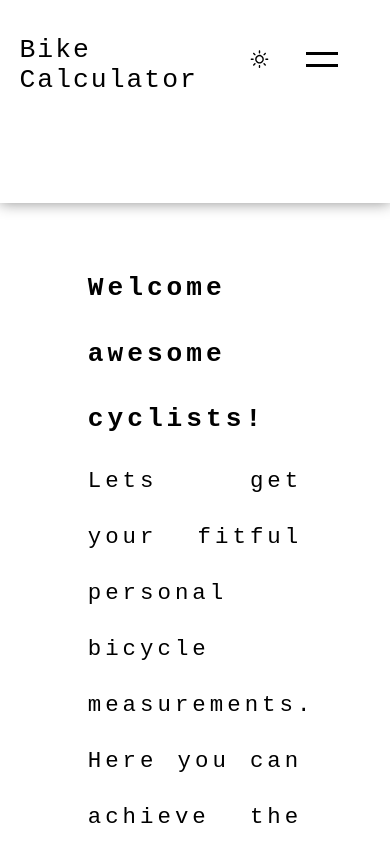
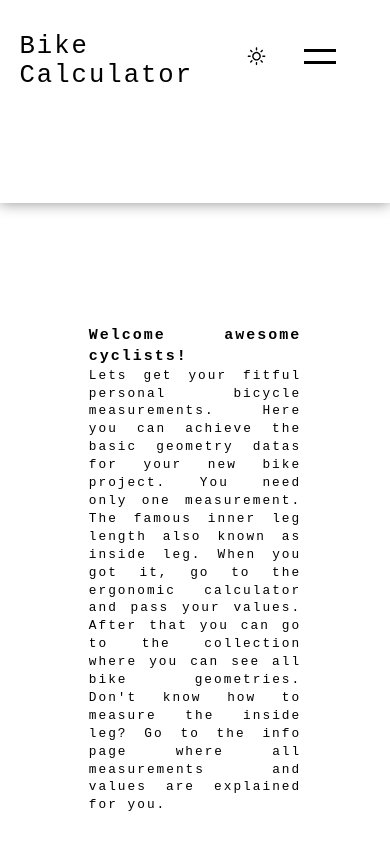
Before and after one commit to thisKonrad/bike_geometry, a Next.js app: page / in a window 390 px wide. Shown: the top 844 px of the page. Built offline with nearby package versions, Linux system fonts and the light colour scheme.

Commit message:
responsive except Details page

```diff
--- a/pages/index.jsx
+++ b/pages/index.jsx
@@ -24,7 +24,7 @@ export default function Home() {
         After that you can go to the collection where you can see
         all bike geometries.
         Don't know how to measure the inside leg?
-        Go to the info page where all measurements and values are explainde for you.</p>
+        Go to the info page where all measurements and values are explained for you.</p>
       </article>
     </section>
     </main>
--- a/pages/info/index.jsx
+++ b/pages/info/index.jsx
@@ -158,8 +158,8 @@ export default function Information() {
 
 
   return (<>
-    <Header
-  currentPageTitle={'Information'}>
+  <Header
+    currentPageTitle={'Information'}>
   </Header>
   <main className={styles.main}>
     <Accordeon
--- a/styles/HeaderStyle.module.css
+++ b/styles/HeaderStyle.module.css
@@ -93,7 +93,6 @@
     display: none;
     justify-content: center;
     position: fixed;
-    font-size: 110%;
     width: 100%;
     height: 24%;
     top: 0;
@@ -123,10 +122,10 @@
 
 .mobile_title{
     grid-area: 1/1/1/1;
+    font-size: 160%;
     font-weight: lighter;
     letter-spacing: 2px;
-    display: inline-block;
-    line-break: auto;
+    display: none;
 }
 
 .mobile_burger_wrap{
@@ -145,4 +144,10 @@
     .mobile_header_content_wrap{
         display: grid;
     }
+    .title{
+        display: none;
+    }
+    .mobile_title{
+        display: inline-block;
+    }
 }
--- a/styles/Home.module.css
+++ b/styles/Home.module.css
@@ -30,3 +30,38 @@ background-color: var(--backgroundColor);
     text-wrap:wrap;
     line-break: auto;
 }
+
+
+/* :::: :::: MEDIA QUERIES :::: :::: */
+@media only screen and (max-width: 1190px) {
+    .main{
+        margin-top: 15%;
+        width: 99%;
+    }
+}
+
+@media only screen and (max-width: 680px) {
+    .main{
+        margin-top: 35%;
+        width: 99%;
+    }
+}
+
+@media only screen and (max-width: 562px) {
+    .main{
+        margin-top: 55%;
+        width: 99%;
+    }
+}
+
+@media only screen and (max-width: 457px) {
+    .main{
+        margin-top: 5%;
+        width: 99%;
+    }
+    .article{
+        font-size: 0.8rem;
+        line-height: 1.4;
+        letter-spacing: 2px;
+    }
+}
--- a/styles/InfoStyle.module.css
+++ b/styles/InfoStyle.module.css
@@ -97,3 +97,47 @@
     height: 3rem;
     width: 4rem;
 }
+
+
+
+/* :::: :::: MEDIA QUERIES :::: :::: */
+@media only screen and (max-width: 1190px) {
+    .accordeon_wrap{
+        width: 100%;
+        /* top | right | bottom | left */
+        margin: 2em 0em 4em 0em;
+    }
+    .accordeon_body{
+        width: 100%;
+        margin: 1rem;
+        padding: 0em 0.2em 1em 0.2em;
+        font-size: 1rem;
+        line-height: 1.4;
+        letter-spacing: 2px;
+    }
+    .content_wrap{
+        display: flex;
+        width: 80%;
+        justify-content: center;
+        flex-direction: column;
+        gap: 2rem;
+    }
+    .image{
+        float:inline-end;
+        height: 55%;
+        width: 85%;
+    }
+    .str_popup_wrap{
+        padding: 1rem;
+        height: 80%;
+        width: 80%;
+    }
+    .str_animation_image{
+        height: 160%;
+        width: 160%;
+    }
+    .str_animation_wrap{
+        border: none;
+        background-color: transparent;
+    }
+}
```
Also changed, not shown: styles/BikeCardStyle.module.css (+15 -0 lines), styles/CalcStyle.module.css (+24 -0 lines).
